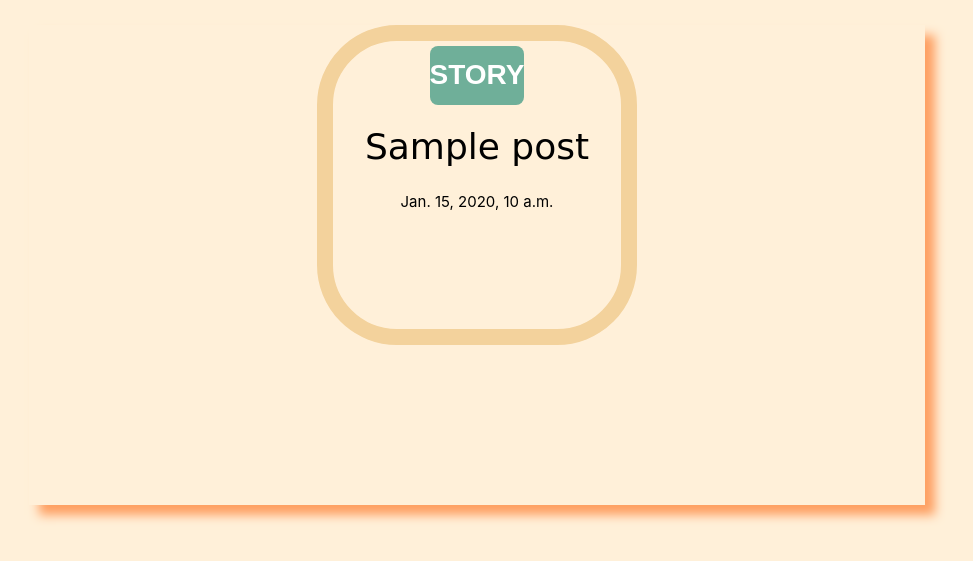
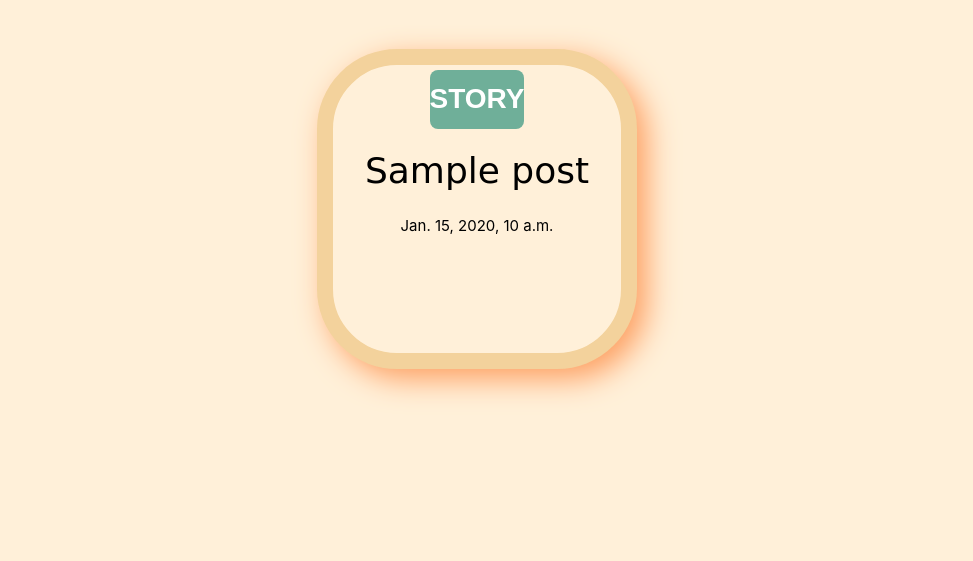
Before and after one commit to JennaRParker/brainDump, a Django app: page /home/ in a window 1280 px wide. Shown: the part 111-672 px from the top of the page, without its empty margins (163-1136 px from the left). Run offline with Django 4.2, Linux system fonts and the light colour scheme; tables that the repository leaves empty hold one stand-in row (values such as "Sample post"); some web fonts are replaced.

Commit message:
styles shadows for posts on homepage

```diff
--- a/the_app/static/css/style.css
+++ b/the_app/static/css/style.css
@@ -47,7 +47,6 @@ body {
     scroll-behavior: smooth;
     max-height: 65vh;
     overflow: auto;
-    box-shadow: 10px 10px 10px #fe9f61;
 }
 
 .post {
@@ -60,6 +59,9 @@ body {
     padding: 5px;
     color: black;
     border-radius: 10vh;
+    box-shadow: 10px 10px 30px #fe9f61;
+    margin-bottom: 5vh;
+    margin-top: 3vh
 }
 
 .post-title {
```
